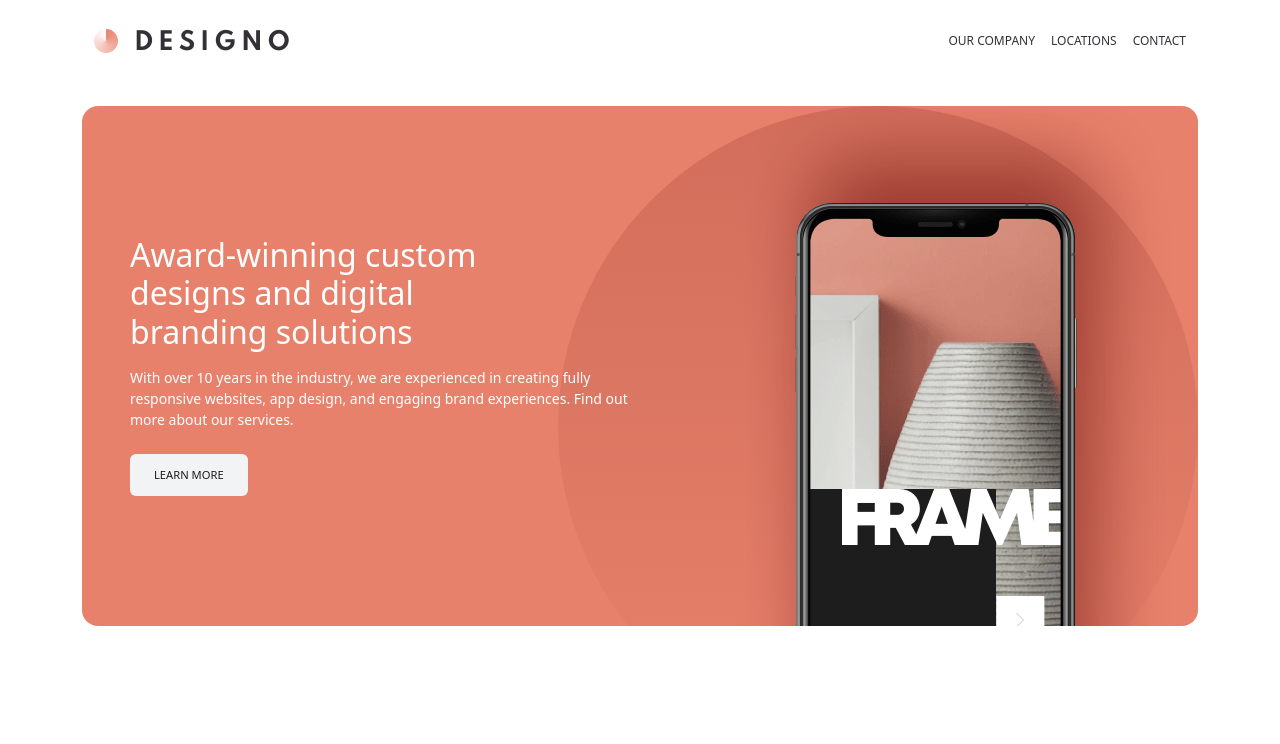
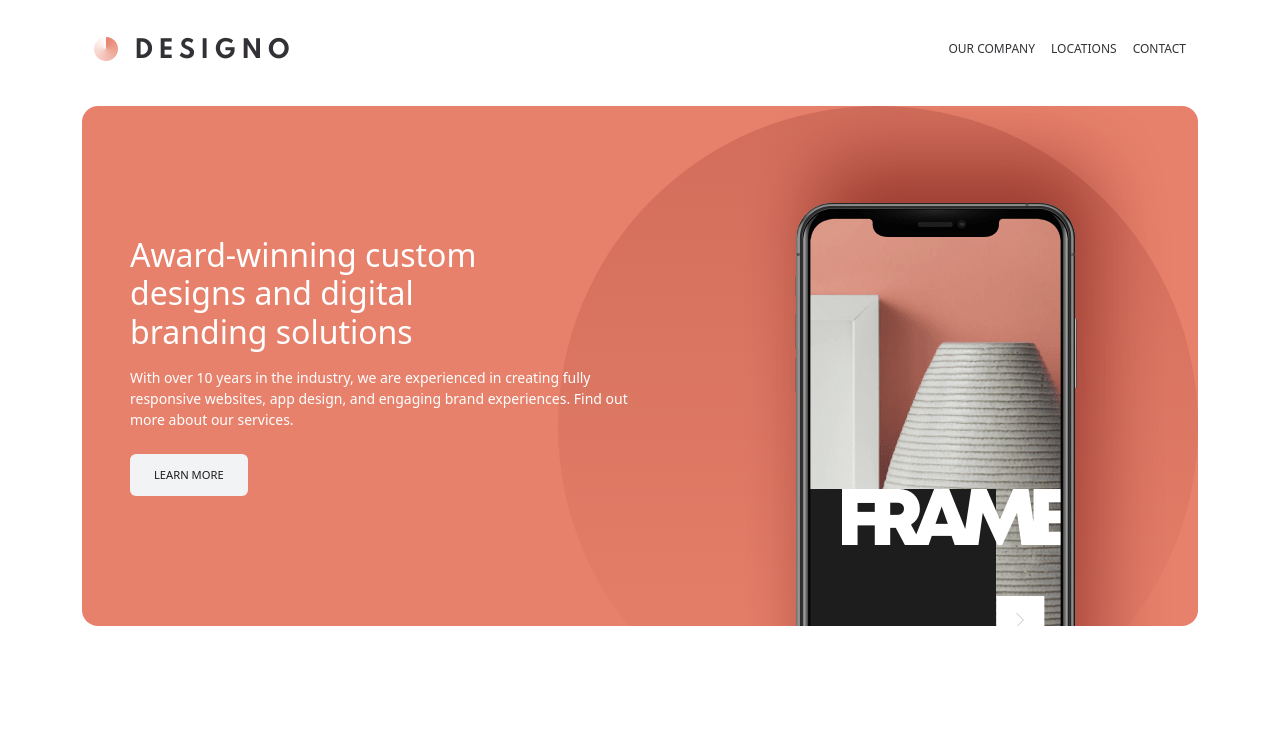
Before and after one commit to ShaimaaAKamal/designo, a React (Create React App) app: page / in a window 1280 px wide. Shown: the top 744 px of the page. Built offline with nearby package versions, Linux system fonts and the light colour scheme.

Commit message:
adjust nav behaviour

```diff
--- a/src/Components/Layout/Layout.jsx
+++ b/src/Components/Layout/Layout.jsx
@@ -5,20 +5,31 @@ import FooterComp from '../FooterComp/FooterComp';
 
 export default function Layout() {
   const location=useLocation();
-  const path=location.pathname
+  const path=location.pathname;
+  const handleBg=(stat)=>{
+       const bg=document.querySelector('.bgCover');
+       if(stat === 'open')
+        bg.classList.remove('d-none');
+       else  bg.classList.add('d-none');
+
+
+  }
    useEffect(()=>{
     const collapse=document.querySelector('.collapse');
     if(collapse.classList.contains('show'))
     { const menu=document.querySelector('#menu');
       const close=document.querySelector('#close');
+      const bg=document.querySelector('.bgCover');
       collapse.classList.remove('show');
       close.classList.add('d-none');
       menu.classList.remove('d-none');
+      bg.classList.add('d-none');
      }
   },[path]);
   return (
     <>
-        <Navbar/>
+        <Navbar handleBg={(stat)=>handleBg(stat)}/>
+        <div className='vh-100 position-fixed w-100 bg-black d-none bg-opacity-50 bgCover'></div>
         <div className="parent my-4">
             <Outlet/>
         </div>
--- a/src/Components/Navbar/Navbar.jsx
+++ b/src/Components/Navbar/Navbar.jsx
@@ -2,23 +2,24 @@ import React, { useEffect } from 'react';
 import logo from '../../assets/shared/desktop/logo-dark.png';
 import { Link } from 'react-router-dom';
 
-export default function Navbar() {
+export default function Navbar({handleBg}) {
   useEffect(()=>{
      const close=document.querySelector('#close');
      const menu=document.querySelector('#menu');
-     const collapse=document.querySelector('collapse');
       menu.addEventListener('click',function(){
         menu.classList.add('d-none');
         close.classList.remove('d-none');
+        handleBg('open');
       });
         close.addEventListener('click',function(){
         close.classList.add('d-none');
         menu.classList.remove('d-none');
+        handleBg('close');
       });
   },[])
   return (
     <div className="parent">
-       <nav className="navbar navbar-expand-lg">
+      <nav className="navbar navbar-expand-lg pt-3 pb-0">
       <div className="container-lg px-0">
         <Link className="navbar-brand ps-4 navLogo" to="">
           <img src={logo} alt='logo' className='w-50'/>
@@ -34,7 +35,7 @@ export default function Navbar() {
           </svg>
         </button>
         <div className="collapse navbar-collapse" id="navbarSupportedContent">
-          <ul className="navbar-nav ms-auto  mb-2 mb-md-0 p-3">
+          <ul className="navbar-nav ms-auto  mb-md-0 p-3">
             <li className="nav-item">
               <Link className="nav-link text-uppercase text-reset active fs-7" aria-current="page" to="/About">our company</Link>
             </li>
--- a/src/index.scss
+++ b/src/index.scss
@@ -80,6 +80,14 @@ body{
                 color:#fff
 
             }
+}
+nav{
+    position: relative;
+    top:0;
+    z-index:999;
+}
+.bgCover{
+    z-index:2;
 }
 .navLogo{
     width:75%;
```
